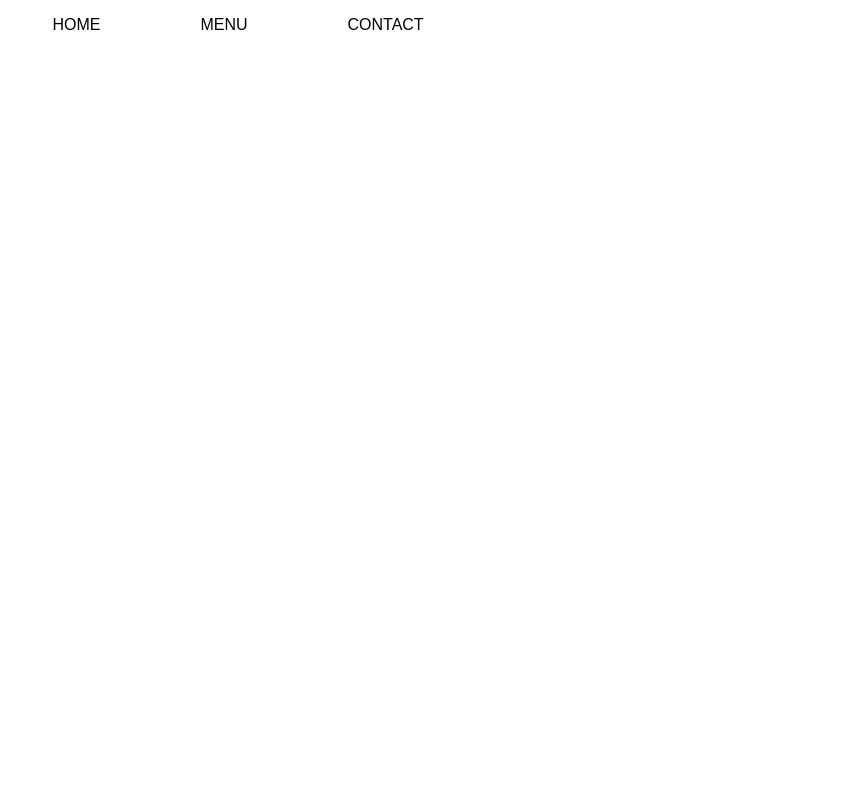
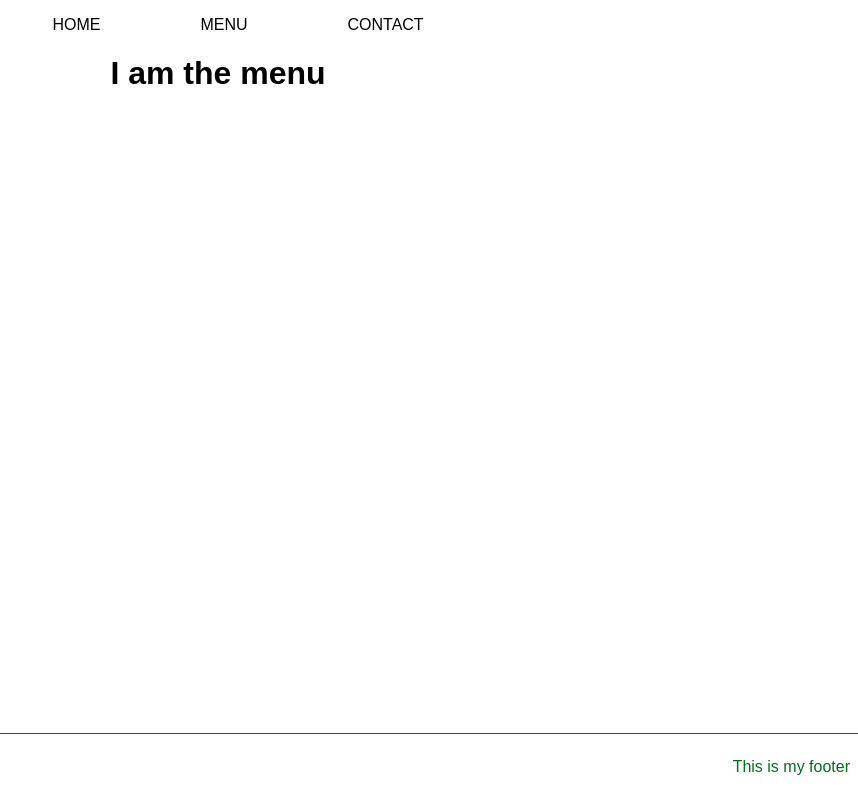
Before and after one commit to AryDavani/majestic-thai-restaurant, a React (Create React App) app: page / in a window 1280 px wide. Shown: the whole page, without its empty margins (422-1280 px from the left). Built offline with nearby package versions, Linux system fonts and the light colour scheme.

Commit message:
added new menu components

```diff
--- /dev/null
+++ b/src/components/Appetizer.js
@@ -0,0 +1 @@
+import React from 'react';
--- a/src/components/BaseLayout.js
+++ b/src/components/BaseLayout.js
@@ -4,12 +4,14 @@ import Footer from './Footer';
 
 export default class BaseLayout extends React.Component {
   constructor() {
-
+    super();
   }
   render(){
     return (
       <div>
         <Navbar />
+          {this.props.children}
+        <Footer />
       </div>
     )
   }
--- /dev/null
+++ b/src/components/Dessert.js
@@ -0,0 +1 @@
+import React from 'react';
--- /dev/null
+++ b/src/components/Entree.js
@@ -0,0 +1 @@
+import React from 'react';
--- a/src/components/Footer.js
+++ b/src/components/Footer.js
@@ -1 +1,9 @@
 import React from 'react';
+
+export default function Footer() {
+  return (
+    <footer>
+      <p>This is my footer</p>
+    </footer>
+  )
+}
--- /dev/null
+++ b/src/components/Menu.js
@@ -0,0 +1,9 @@
+import React from 'react';
+
+export default function Menu() {
+  return(
+    <div>
+      <h1>I am the menu</h1>
+    </div>
+  )
+}
--- a/src/components/App.js
+++ b/src/containers/App.js
@@ -1,12 +1,18 @@
 import React, { Component } from 'react';
 import '../styles/App.css';
-import BaseLayout from './Navbar'
+
+import BaseLayout from '../components/BaseLayout';
+import Menu from '../components/Menu';
 
 class App extends Component {
   render() {
     return (
       <div className="App">
-        <BaseLayout />
+
+        <BaseLayout>
+          <Menu />
+        </BaseLayout>
+
       </div>
     );
   }
--- a/src/index.js
+++ b/src/index.js
@@ -1,7 +1,7 @@
 import React from 'react';
 import ReactDOM from 'react-dom';
 import './styles/index.css';
-import App from './components/App';
+import App from './containers/App';
 import registerServiceWorker from './registerServiceWorker';
 
 ReactDOM.render(<App />, document.getElementById('root'));
--- a/src/styles/App.css
+++ b/src/styles/App.css
@@ -23,20 +23,3 @@
   from { transform: rotate(0deg); }
   to { transform: rotate(360deg); }
 }
-
-.center-nav {
-  text-decoration: none;
-  display: flex;
-  justify-content: center;
-  list-style: none;
-  text-transform: uppercase;
-}
-.center-nav li {
-  margin: 0 50px;
-}
-
-.center-nav li:hover {
-  cursor: pointer;
-  color: green;
-  font-size: 16px;
-}
--- a/src/styles/index.css
+++ b/src/styles/index.css
@@ -1,5 +1,39 @@
+/*
+Colors
+green: #006e18
+*/
+
 body {
   margin: 0;
   padding: 0;
   font-family: sans-serif;
 }
+
+.center-nav {
+  text-decoration: none;
+  display: flex;
+  justify-content: center;
+  list-style: none;
+  text-transform: uppercase;
+}
+.center-nav li {
+  margin: 0 50px;
+}
+
+.center-nav li:hover {
+  cursor: pointer;
+  color: #006e18;
+  font-size: 16.2px;
+}
+
+footer {
+  position: absolute;
+  right: 0;
+  bottom: 0;
+  left: 0;
+  padding: 0.5em;
+  color: #006e18;
+  border-top: 1px solid #006e18;
+  text-align: right;
+
+}
```
